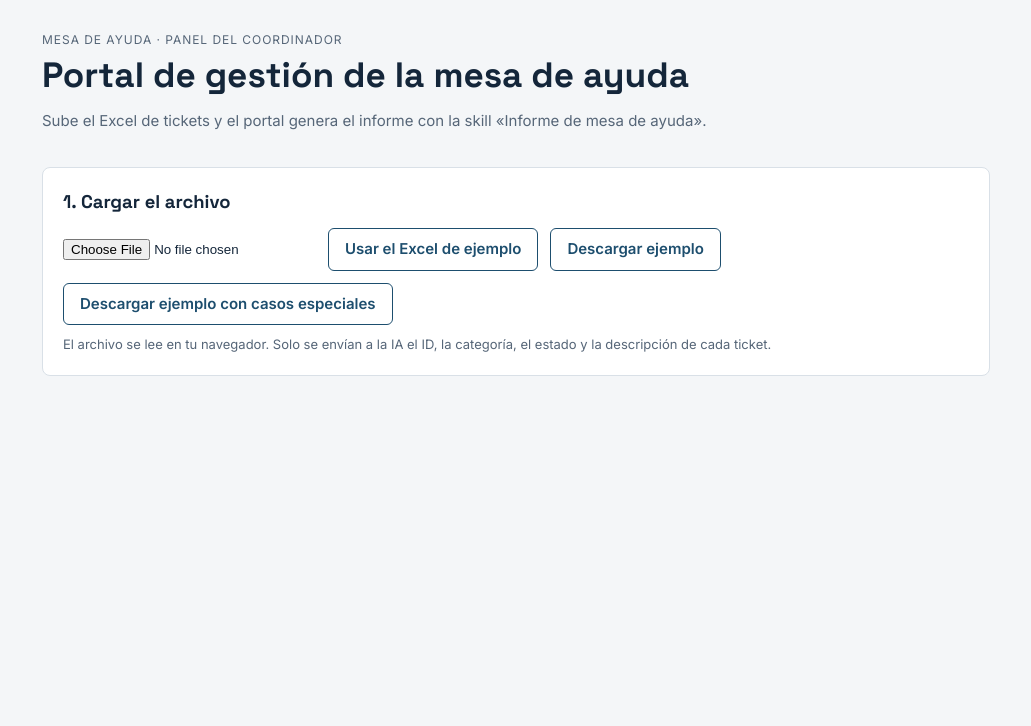
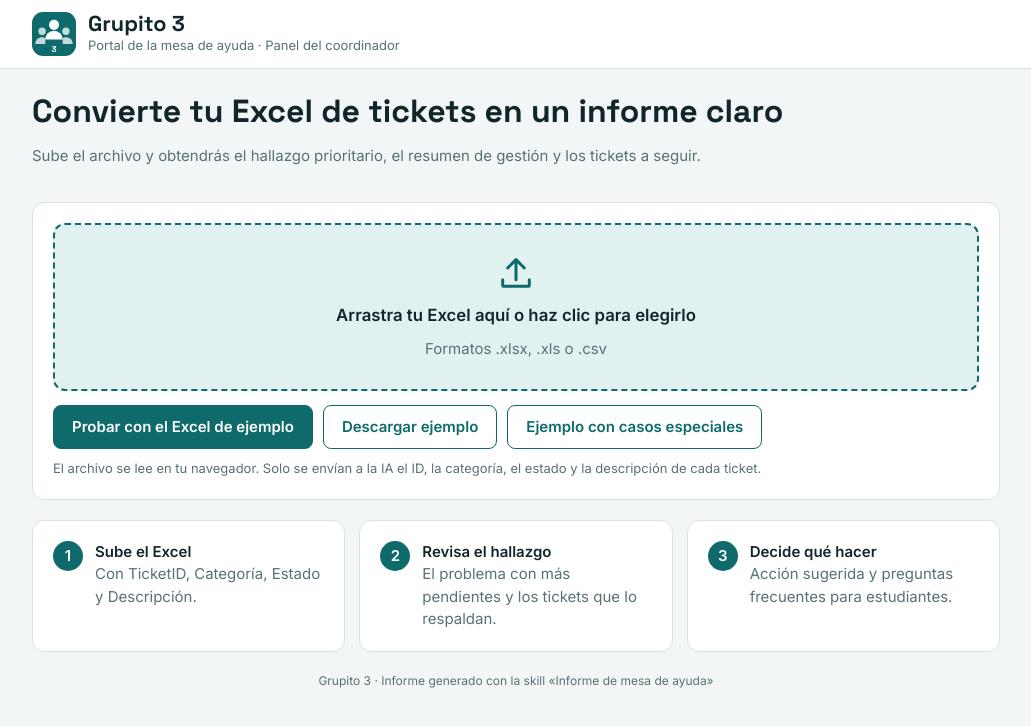
Before and after one commit to Jossphi/mesa-de-ayuda, a website: page public/index.html in a window 1280 px wide. Shown: the whole page, without its empty margins (124-1155 px from the left). Drawn offline with Linux system fonts and the light colour scheme.

Commit message:
Rediseñar el portal con la marca Grupito 3: logo, zona de carga y guía de pasos
Co-Authored-By: Claude Sonnet 5.5 <noreply@anthropic.com>
Claude-Session: https://claude.ai/code/session_01CeYJvkmthSqAS87hTXrq8E

```diff
--- a/public/index.html
+++ b/public/index.html
@@ -3,48 +3,70 @@
 <head>
 <meta charset="utf-8">
 <meta name="viewport" content="width=device-width,initial-scale=1">
-<title>Portal Mesa de Ayuda</title>
+<title>Grupito 3 · Portal Mesa de Ayuda</title>
 <link rel="stylesheet" href="https://fonts.googleapis.com/css2?family=Inter:wght@400;500;600&family=Space+Grotesk:wght@500;700&display=swap">
 <script src="https://cdnjs.cloudflare.com/ajax/libs/xlsx/0.18.5/xlsx.full.min.js"></script>
 <style>
+/* Layout: barra superior con logo, zona de carga grande, guía de 3 pasos y resultados por bloques */
 :root{
-  --bg:#f4f6f8; --surface:#ffffff; --ink:#14263a; --muted:#566678; --line:#d9e0e7;
-  --brand:#1d4e6e; --brand-soft:#e3eef5; --warn:#b4540a; --warn-soft:#fbeedd; --bar:#7fa6bf; --err:#a11d2e;
+  --bg:#f3f6f6; --surface:#ffffff; --ink:#10262b; --muted:#587176; --line:#d8e3e4;
+  --brand:#0f6b6b; --brand-2:#0a4d52; --brand-soft:#e1f1f0; --on-brand:#ffffff;
+  --warn:#b4540a; --warn-soft:#fdf0e1; --ok:#2a7a4f; --ok-soft:#e4f3ea; --bar:#5fa8a6; --err:#a11d2e;
   --f-display:"Space Grotesk",system-ui,sans-serif; --f-body:"Inter",system-ui,sans-serif;
 }
 @media (prefers-color-scheme:dark){:root{
-  --bg:#0f1a25; --surface:#16273a; --ink:#e8eef4; --muted:#9db0c2; --line:#2a3f55;
-  --brand:#8fc1e0; --brand-soft:#1c3a52; --warn:#f0a35e; --warn-soft:#3a2a1a; --bar:#4f7c99; --err:#ff8a98; color-scheme:dark}}
+  --bg:#0c1a1d; --surface:#132a2e; --ink:#e6f1f1; --muted:#98b4b7; --line:#25444a;
+  --brand:#4fc1bd; --brand-2:#2c8f8c; --brand-soft:#173d40; --on-brand:#06201f;
+  --warn:#f0a35e; --warn-soft:#3a2a1a; --ok:#6cc79c; --ok-soft:#173a2a; --bar:#3f8f8d; --err:#ff8a98; color-scheme:dark}}
 *{box-sizing:border-box}
 body{margin:0;background:var(--bg);color:var(--ink);font-family:var(--f-body);font-size:15px;line-height:1.5}
-.wrap{max-width:980px;margin:0 auto;padding:28px 16px 48px;display:flex;flex-direction:column;gap:20px}
-.eyebrow{font-size:12px;letter-spacing:.08em;text-transform:uppercase;color:var(--muted)}
-h1{font-family:var(--f-display);font-size:clamp(1.6rem,4vw,2.2rem);line-height:1.15;margin:4px 0;text-wrap:balance}
+.appbar{background:var(--surface);border-bottom:1px solid var(--line)}
+.appbar .in{max-width:1000px;margin:0 auto;padding:12px 16px;display:flex;align-items:center;gap:12px}
+.logo{width:44px;height:44px;flex:none}
+.brandname{font-family:var(--f-display);font-weight:700;font-size:1.35rem;line-height:1.1}
+.brandsub{color:var(--muted);font-size:13px}
+.wrap{max-width:1000px;margin:0 auto;padding:24px 16px 56px;display:flex;flex-direction:column;gap:20px}
+h1{font-family:var(--f-display);font-size:clamp(1.5rem,4vw,2rem);line-height:1.15;margin:0 0 4px;text-wrap:balance}
 h2{font-family:var(--f-display);font-size:1.15rem;margin:0 0 12px}
+h3{font-family:var(--f-display);font-size:1rem;margin:0 0 10px}
 .sub,.note{color:var(--muted)}
 .note{font-size:13px;margin:10px 0 0}
-section{background:var(--surface);border:1px solid var(--line);border-radius:8px;padding:20px;min-width:0}
-.upload{display:flex;flex-wrap:wrap;gap:12px;align-items:center}
-button,.btn{font:inherit;font-weight:600;padding:9px 16px;border-radius:6px;border:1px solid var(--brand);background:var(--brand);color:var(--surface);cursor:pointer;text-decoration:none}
+section,.card{background:var(--surface);border:1px solid var(--line);border-radius:12px;padding:20px;min-width:0}
+.drop{display:flex;flex-direction:column;align-items:center;gap:10px;text-align:center;padding:28px 16px;border:2px dashed var(--brand);border-radius:12px;background:var(--brand-soft);cursor:pointer;transition:background .15s}
+.drop.over{background:var(--surface);border-style:solid}
+.drop svg{width:40px;height:40px;color:var(--brand)}
+.drop b{font-size:1.05rem}
+.drop input{position:absolute;opacity:0;width:1px;height:1px}
+.drop:focus-within{outline:3px solid var(--brand);outline-offset:2px}
+.acts{display:flex;flex-wrap:wrap;gap:10px;margin-top:14px;align-items:center}
+button,.btn{font:inherit;font-weight:600;padding:10px 18px;border-radius:8px;border:1px solid var(--brand);background:var(--brand);color:var(--on-brand);cursor:pointer;text-decoration:none;display:inline-block}
 button.sec,.btn.sec{background:transparent;color:var(--brand)}
-button:focus-visible,input:focus-visible,select:focus-visible,a:focus-visible{outline:2px solid var(--brand);outline-offset:2px}
-input[type=file]{max-width:100%}
-.msg{padding:10px 14px;border-radius:6px;border:1px solid var(--line);background:var(--brand-soft)}
+button:hover,.btn:hover{filter:brightness(1.08)}
+button:focus-visible,select:focus-visible,a:focus-visible,input:focus-visible{outline:2px solid var(--brand);outline-offset:2px}
+.guide{display:grid;grid-template-columns:repeat(3,minmax(0,1fr));gap:14px}
+.guide .card{display:flex;gap:12px;align-items:flex-start}
+.guide .num{flex:none;width:30px;height:30px;border-radius:50%;background:var(--brand);color:var(--on-brand);display:grid;place-items:center;font-weight:700}
+.guide b{display:block}
+.msg{padding:12px 16px;border-radius:10px;border:1px solid var(--line);background:var(--brand-soft)}
 .msg.err{border-color:var(--err);color:var(--err);background:var(--surface)}
-.hallazgo{border-color:var(--warn);background:var(--warn-soft)}
+.hallazgo{border:2px solid var(--warn);background:var(--warn-soft)}
+.hallazgo .tag{display:inline-block;background:var(--warn);color:var(--surface);font-size:12px;font-weight:700;letter-spacing:.06em;text-transform:uppercase;padding:2px 10px;border-radius:99px;margin-bottom:10px}
 .hallazgo h2{color:var(--warn)}
 .steps{display:grid;grid-template-columns:repeat(3,minmax(0,1fr));gap:16px}
+.step{background:var(--surface);border-radius:10px;padding:14px;min-width:0}
 .step b{display:block;font-size:12px;letter-spacing:.08em;text-transform:uppercase;color:var(--warn);margin-bottom:4px}
 .ids{display:flex;flex-wrap:wrap;gap:6px;margin-top:8px}
-.id{font-variant-numeric:tabular-nums;font-weight:600;background:var(--surface);border:1px solid var(--warn);color:var(--warn);border-radius:4px;padding:1px 8px}
+.id{font-variant-numeric:tabular-nums;font-weight:600;background:var(--warn-soft);border:1px solid var(--warn);color:var(--warn);border-radius:6px;padding:1px 8px}
 .kpis{display:grid;grid-template-columns:repeat(auto-fit,minmax(150px,1fr));gap:12px;margin-bottom:20px}
-.kpi{border:1px solid var(--line);border-radius:6px;padding:12px}
-.kpi .n{font-family:var(--f-display);font-size:2rem;font-weight:700;font-variant-numeric:tabular-nums;line-height:1.1}
+.kpi{border:1px solid var(--line);border-radius:10px;padding:14px;background:var(--bg)}
+.kpi .n{font-family:var(--f-display);font-size:2.1rem;font-weight:700;font-variant-numeric:tabular-nums;line-height:1.1}
 .kpi .l{color:var(--muted);font-size:13px}
+.kpi.pend{background:var(--warn-soft);border-color:var(--warn)}.kpi.pend .n{color:var(--warn)}
+.kpi.ok{background:var(--ok-soft);border-color:var(--ok)}.kpi.ok .n{color:var(--ok)}
 .cols{display:grid;grid-template-columns:minmax(0,1.4fr) minmax(0,1fr);gap:24px}
 .row{display:grid;grid-template-columns:150px minmax(0,1fr) 92px;gap:10px;align-items:center;margin-bottom:10px}
-.track{height:14px;background:var(--brand-soft);border-radius:3px;overflow:hidden;display:block}
-.track i{display:block;height:100%;background:var(--bar)}
+.track{height:14px;background:var(--brand-soft);border-radius:99px;overflow:hidden;display:block}
+.track i{display:block;height:100%;background:var(--bar);border-radius:99px}
 .v{font-variant-numeric:tabular-nums;text-align:right;font-size:13px}
 .tablewrap{overflow-x:auto}
 table{border-collapse:collapse;width:100%}
@@ -52,38 +74,65 @@ th,td{text-align:left;padding:10px 12px;border-bottom:1px solid var(--line)}
 th{font-size:12px;letter-spacing:.06em;text-transform:uppercase;color:var(--muted);font-weight:600}
 td.t{font-variant-numeric:tabular-nums;font-weight:600}
 .pill{display:inline-block;padding:1px 10px;border-radius:99px;background:var(--warn-soft);color:var(--warn);border:1px solid var(--warn);font-size:13px}
-tr.key td.t{color:var(--warn)}
+tr.key td{background:var(--warn-soft)}tr.key td.t{color:var(--warn)}
 .faq{border-top:1px solid var(--line);padding:12px 0}
 .faq:first-of-type{border-top:0}
 .faq b{display:block}
-.states{display:flex;flex-wrap:wrap;gap:14px;margin-top:8px}
+.states{display:flex;flex-wrap:wrap;gap:8px;margin-top:8px}
+.chip{display:inline-flex;gap:6px;align-items:center;border:1px solid var(--line);border-radius:99px;padding:4px 12px;cursor:pointer;background:var(--surface)}
+.chip:has(input:checked){background:var(--warn-soft);border-color:var(--warn);color:var(--warn);font-weight:600}
 ul{margin:0;padding-left:20px}
+footer{color:var(--muted);font-size:12px;text-align:center}
+.sr{position:absolute;width:1px;height:1px;overflow:hidden;clip:rect(0 0 0 0)}
 [hidden]{display:none!important}
-@media (max-width:720px){.steps,.cols{grid-template-columns:1fr}.row{grid-template-columns:110px minmax(0,1fr) 80px}}
+@media (max-width:720px){.steps,.cols,.guide{grid-template-columns:1fr}.row{grid-template-columns:110px minmax(0,1fr) 80px}}
 </style>
 </head>
 <body>
+<div class="appbar"><div class="in">
+  <svg class="logo" viewBox="0 0 48 48" role="img" aria-label="Logo de Grupito 3">
+    <rect width="48" height="48" rx="12" fill="var(--brand)"/>
+    <circle cx="24" cy="14" r="5.5" fill="var(--on-brand)"/><path d="M14.5 30a9.5 9.5 0 0 1 19 0z" fill="var(--on-brand)"/>
+    <circle cx="11" cy="21" r="4" fill="var(--on-brand)" opacity=".75"/><path d="M3.5 35a7.5 7.5 0 0 1 11-6.6V35z" fill="var(--on-brand)" opacity=".75"/>
+    <circle cx="37" cy="21" r="4" fill="var(--on-brand)" opacity=".75"/><path d="M44.5 35a7.5 7.5 0 0 0-11-6.6V35z" fill="var(--on-brand)" opacity=".75"/>
+    <text x="24" y="43.5" text-anchor="middle" font-family="Space Grotesk,sans-serif" font-weight="700" font-size="9" fill="var(--on-brand)">3</text>
+  </svg>
+  <div><div class="brandname">Grupito 3</div><div class="brandsub">Portal de la mesa de ayuda · Panel del coordinador</div></div>
+</div></div>
+
 <div class="wrap">
   <header>
-    <span class="eyebrow">Mesa de ayuda · Panel del coordinador</span>
-    <h1>Portal de gestión de la mesa de ayuda</h1>
-    <p class="sub">Sube el Excel de tickets y el portal genera el informe con la skill «Informe de mesa de ayuda».</p>
+    <h1>Convierte tu Excel de tickets en un informe claro</h1>
+    <p class="sub">Sube el archivo y obtendrás el hallazgo prioritario, el resumen de gestión y los tickets a seguir.</p>
   </header>
 
   <section aria-labelledby="h-up">
-    <h2 id="h-up">1. Cargar el archivo</h2>
-    <div class="upload">
+    <h2 id="h-up" class="sr" style="margin-bottom:10px">Cargar el archivo</h2>
+    <label class="drop" id="drop">
+      <svg viewBox="0 0 24 24" fill="none" stroke="currentColor" stroke-width="1.8" stroke-linecap="round" stroke-linejoin="round" aria-hidden="true"><path d="M12 16V4m0 0L7 9m5-5 5 5"/><path d="M4 16v3a1 1 0 0 0 1 1h14a1 1 0 0 0 1-1v-3"/></svg>
+      <b>Arrastra tu Excel aquí o haz clic para elegirlo</b>
+      <span class="sub">Formatos .xlsx, .xls o .csv</span>
       <input type="file" id="archivo" accept=".xlsx,.xls,.csv" aria-label="Archivo Excel de tickets">
-      <button type="button" class="sec" id="ejemplo">Usar el Excel de ejemplo</button>
+    </label>
+    <div class="acts">
+      <button type="button" id="ejemplo">Probar con el Excel de ejemplo</button>
       <a class="btn sec" href="Mesa_de_ayuda_ejemplo.xlsx" download>Descargar ejemplo</a>
-      <a class="btn sec" href="Mesa_de_ayuda_ejemplo_casos_especiales.xlsx" download>Descargar ejemplo con casos especiales</a>
+      <a class="btn sec" href="Mesa_de_ayuda_ejemplo_casos_especiales.xlsx" download>Ejemplo con casos especiales</a>
     </div>
     <div id="hojaBox" hidden style="margin-top:12px"><label for="hoja">Hoja con los tickets: </label><select id="hoja"></select></div>
     <p class="note">El archivo se lee en tu navegador. Solo se envían a la IA el ID, la categoría, el estado y la descripción de cada ticket.</p>
   </section>
 
   <div id="estado" role="status" hidden></div>
+
+  <div id="guia" class="guide">
+    <div class="card"><span class="num">1</span><div><b>Sube el Excel</b><span class="sub">Con TicketID, Categoría, Estado y Descripción.</span></div></div>
+    <div class="card"><span class="num">2</span><div><b>Revisa el hallazgo</b><span class="sub">El problema con más pendientes y los tickets que lo respaldan.</span></div></div>
+    <div class="card"><span class="num">3</span><div><b>Decide qué hacer</b><span class="sub">Acción sugerida y preguntas frecuentes para estudiantes.</span></div></div>
+  </div>
+
   <div id="resultado" hidden></div>
+  <footer>Grupito 3 · Informe generado con la skill «Informe de mesa de ayuda»</footer>
 </div>
 
 <script>
@@ -108,6 +157,10 @@ $('ejemplo').addEventListener('click', async () => {
   try { const r = await fetch('Mesa_de_ayuda_ejemplo.xlsx'); cargar(await r.arrayBuffer()); }
   catch { msg('No se pudo cargar el ejemplo.','err'); }
 });
+const drop = $('drop');
+['dragenter','dragover'].forEach(ev => drop.addEventListener(ev, e => { e.preventDefault(); drop.classList.add('over'); }));
+['dragleave','drop'].forEach(ev => drop.addEventListener(ev, e => { e.preventDefault(); drop.classList.remove('over'); }));
+drop.addEventListener('drop', async e => { const f = e.dataTransfer.files[0]; if (f) cargar(await f.arrayBuffer()); });
 $('hoja').addEventListener('change', () => procesarHoja($('hoja').value));
 
 function cargar(buf){
@@ -220,11 +273,11 @@ function pintar(c, ia, cargando){
   const seg = [...c.pendT].sort((a,b)=>(ids.includes(b.id)-ids.includes(a.id))).slice(0,5);
   const topTxt = (l,tot) => l.length ? l.map(x=>esc(x[0])).join(' y ') + ' ('+l[0][1]+(tot?' de '+tot:'')+(l.length>1?' cada una, empate':'')+')' : 'No disponible';
   const obs = [...obsDatos, ...(ia && ia.observaciones || [])];
-  const chips = window.estados.length ? `<div class="states" role="group" aria-label="Estados que cuentan como pendientes">${window.estados.map((e,i)=>`<label><input type="checkbox" data-e="${esc(e)}" ${window.pendSel.has(e)?'checked':''}> ${esc(e)}</label>`).join('')}</div>` : '';
-  $('resultado').hidden = false;
+  const chips = window.estados.length ? `<div class="states" role="group" aria-label="Estados que cuentan como pendientes">${window.estados.map((e,i)=>`<label class="chip"><input type="checkbox" data-e="${esc(e)}" ${window.pendSel.has(e)?'checked':''}> ${esc(e)}</label>`).join('')}</div>` : '';
+  $('resultado').hidden = false; $('guia').hidden = true;
   $('resultado').innerHTML = `
   <div style="display:flex;flex-direction:column;gap:20px">
-  <section class="hallazgo" aria-labelledby="h-h"><h2 id="h-h">Hallazgo prioritario</h2>
+  <section class="hallazgo" aria-labelledby="h-h"><span class="tag">Lo más importante</span><h2 id="h-h">Hallazgo prioritario</h2>
     ${hz ? `<div class="steps">
       <div class="step"><b>Hallazgo</b>${esc(hz.hallazgo)}</div>
       <div class="step"><b>Evidencia</b>${esc(hz.evidencia)}${ids.length?`<div class="ids" aria-label="Tickets que sustentan el hallazgo">${ids.map(i=>`<span class="id">${esc(i)}</span>`).join('')}</div>`:''}</div>
@@ -234,8 +287,8 @@ function pintar(c, ia, cargando){
   </section>
   <section aria-labelledby="h-r"><h2 id="h-r">Resumen de gestión</h2>
     <div class="kpis"><div class="kpi"><div class="n">${c.T}</div><div class="l">Tickets en total</div></div>
-      ${c.porEst.map(([k,n])=>`<div class="kpi"><div class="n" ${window.pendSel.has(k)?'style="color:var(--warn)"':''}>${n}</div><div class="l">${esc(k)} · ${pct(n,c.T)}</div></div>`).join('')}</div>
-    <p class="note" style="margin:0 0 4px">Estados contados como pendientes (puedes cambiarlos):</p>${chips}
+      ${c.porEst.map(([k,n])=>`<div class="kpi ${window.pendSel.has(k)?'pend':(/resuelt|cerrad|complet/i.test(k)?'ok':'')}"><div class="n">${n}</div><div class="l">${esc(k)} · ${pct(n,c.T)}</div></div>`).join('')}</div>
+    <p class="note" style="margin:0 0 4px">Toca un estado para contarlo (o no) como pendiente:</p>${chips}
     ${!pend?'<p class="note">No hay tickets pendientes con esta clasificación.</p>':''}
     <div class="cols" style="margin-top:20px"><div><h2>Distribución por categoría</h2>
       ${c.porCat.map(([k,n])=>`<div class="row"><span>${esc(k)}</span><span class="track"><i style="width:${Math.round(n*100/max)}%"></i></span><span class="v">${n} · ${pct(n,c.T)}</span></div>`).join('')}
```
